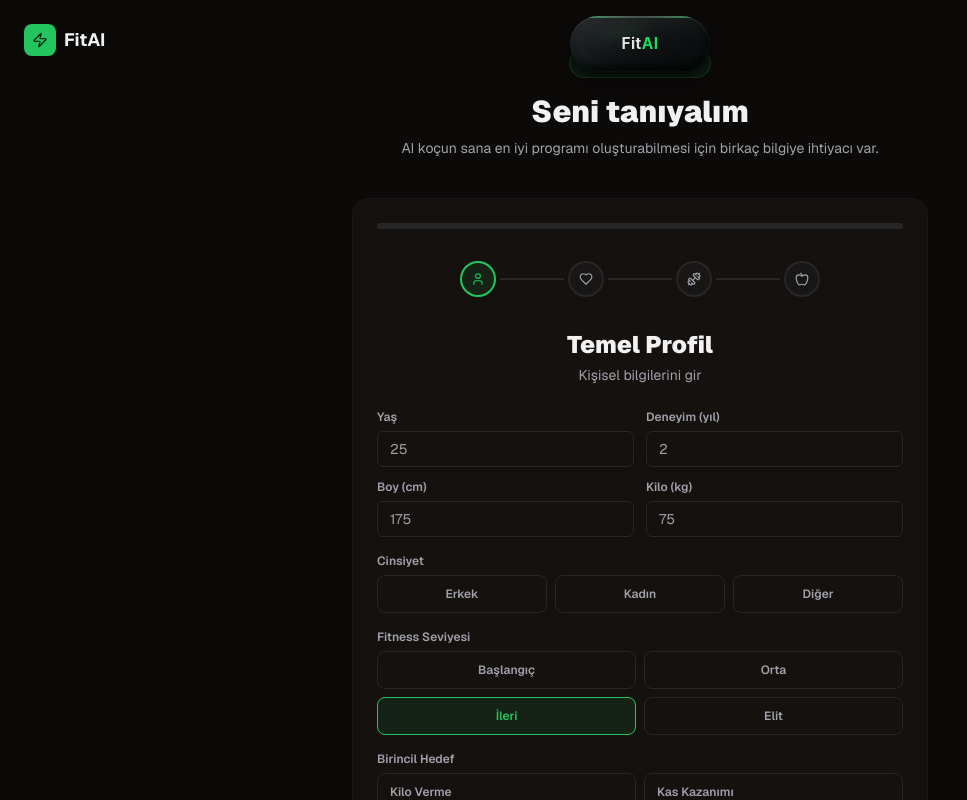
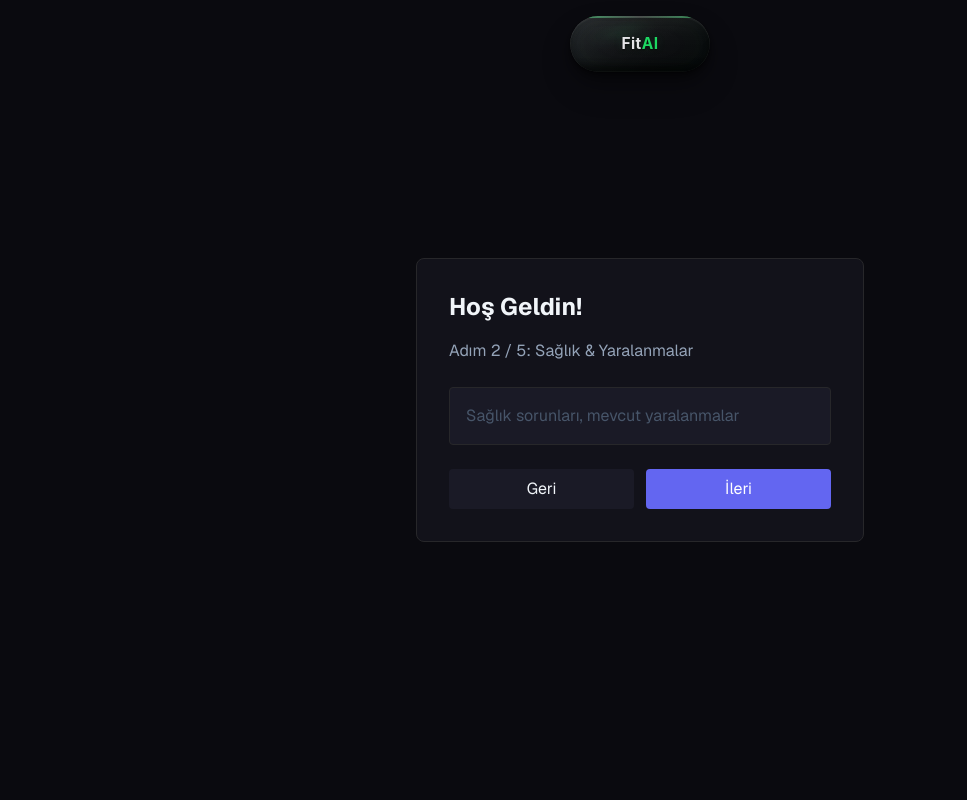
Before and after one commit to Ahmet-Talha-Kavakli/ai-body-backend, a Next.js app in the folder apps/web/: page /onboarding in a window 1280 px wide. Both pictures are taken after a click on the button "İleri". Shown: the top 800 px of the page, without its empty margins (0-967 px from the left). Built offline with nearby package versions, Linux system fonts and the light colour scheme.

Commit message:
feat: add 5-step onboarding flow scaffold

```diff
--- /dev/null
+++ b/apps/web/app/(auth)/onboarding/page.tsx
@@ -0,0 +1,43 @@
+'use client';
+
+import { useState } from 'react';
+
+export default function OnboardingPage() {
+  const [step, setStep] = useState(1);
+
+  const steps = [
+    { title: 'Kişisel Bilgiler', desc: 'Ad, yaş, hedef' },
+    { title: 'Sağlık & Yaralanmalar', desc: 'Sağlık sorunları, mevcut yaralanmalar' },
+    { title: 'Fitness Seviyesi', desc: 'Deneyim ve mevcut kapasiten' },
+    { title: 'Beden Taraması', desc: 'Kamera ile hareket analizi' },
+    { title: 'Hedef Seçimi', desc: 'Kilo verme, kas kazanma, vb.' },
+  ];
+
+  return (
+    <div className="min-h-screen bg-bg-primary text-text-primary flex items-center justify-center">
+      <div className="bg-bg-surface rounded-lg p-8 border border-border-default max-w-md w-full">
+        <h1 className="text-2xl font-bold mb-4">Hoş Geldin!</h1>
+        <p className="text-text-secondary mb-6">Adım {step} / 5: {steps[step - 1].title}</p>
+        <div className="mb-6 p-4 bg-bg-elevated rounded border border-border-subtle">
+          <p className="text-text-muted">{steps[step - 1].desc}</p>
+        </div>
+        <div className="flex gap-3">
+          {step > 1 && (
+            <button
+              onClick={() => setStep(step - 1)}
+              className="flex-1 py-2 px-4 bg-bg-elevated text-text-primary rounded hover:bg-border-default"
+            >
+              Geri
+            </button>
+          )}
+          <button
+            onClick={() => step < 5 && setStep(step + 1)}
+            className="flex-1 py-2 px-4 bg-accent-primary text-white rounded hover:bg-accent-primary-hover"
+          >
+            {step === 5 ? 'Başla' : 'İleri'}
+          </button>
+        </div>
+      </div>
+    </div>
+  );
+}
```
